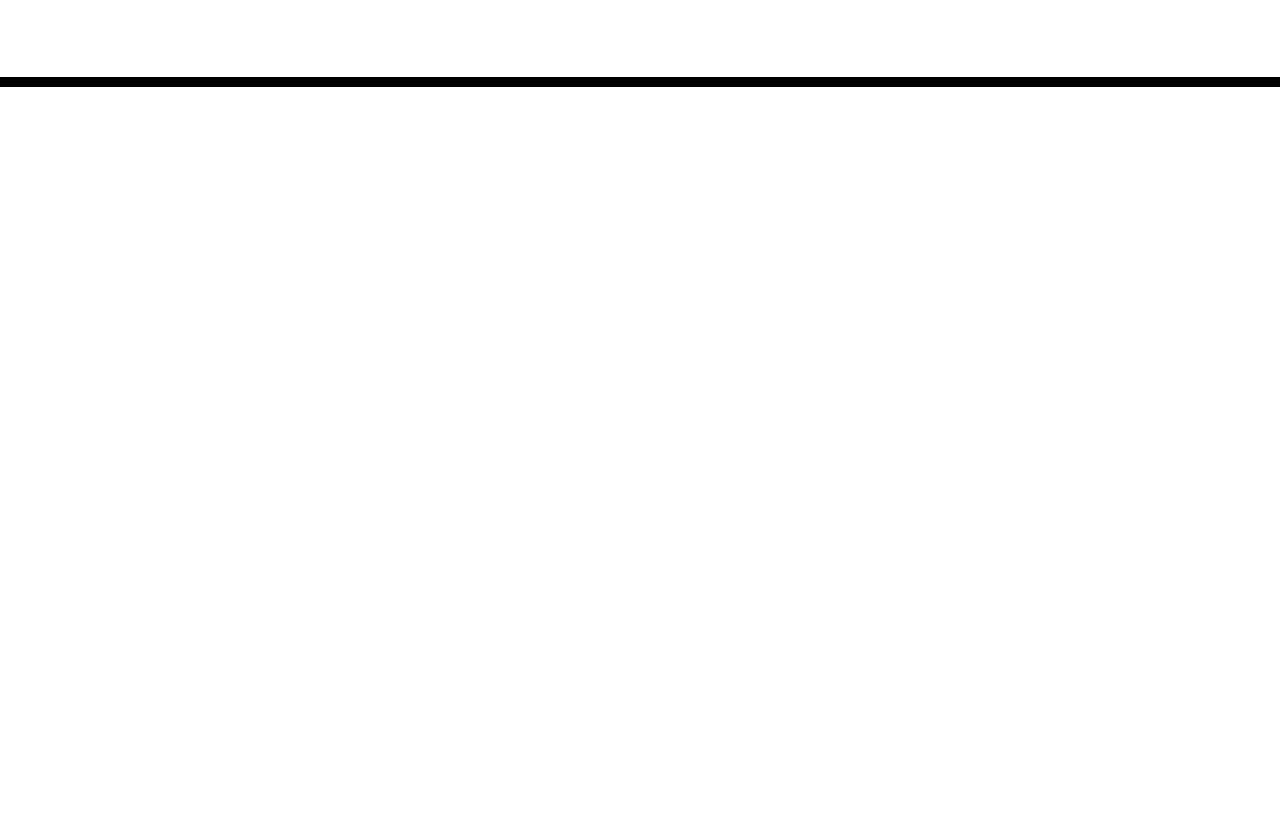
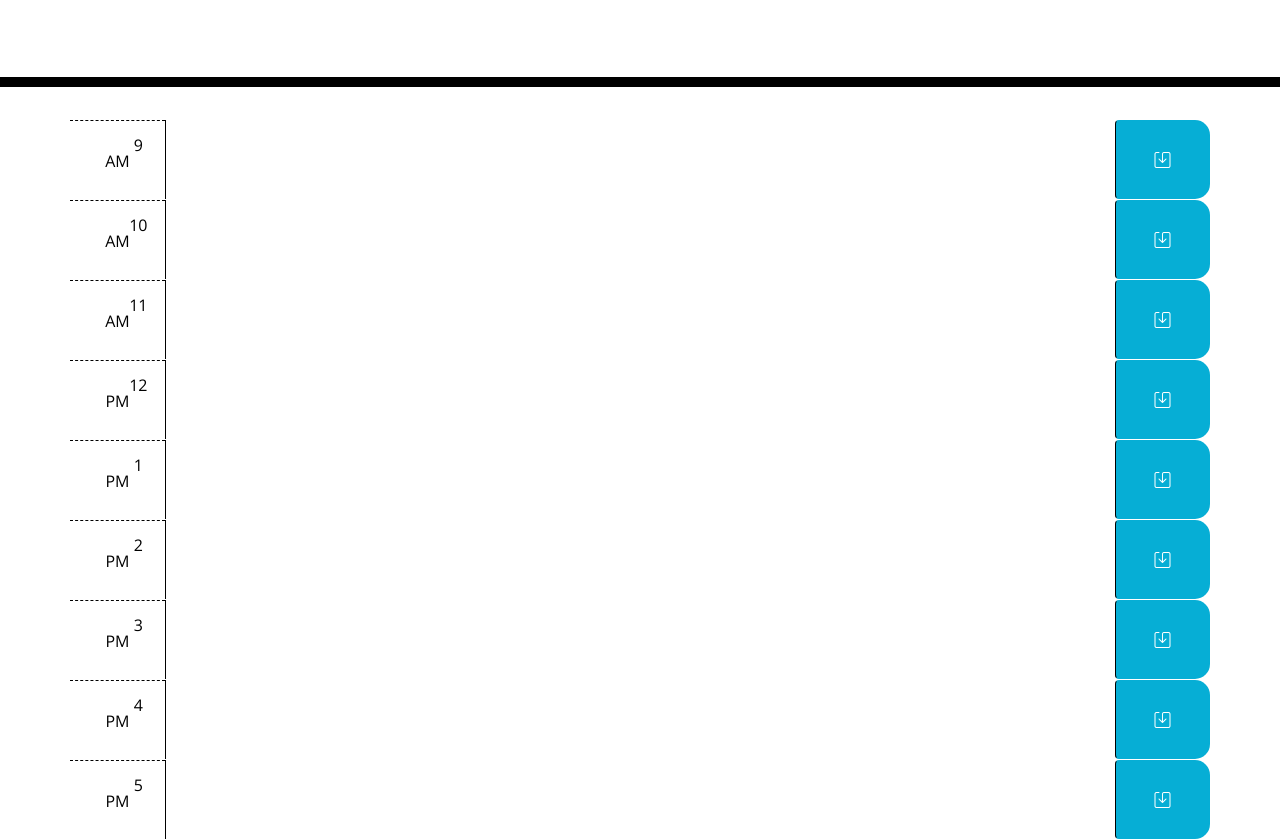
Before and after one commit to vcrichtonhill/super-disco, a plain HTML site: page index.html in a window 1280 px wide. Shown: the part 181-1020 px from the top of the page. Before the commit the page ends 800 px from the top, so only its background shows below. Drawn offline with nearby package versions, Linux system fonts and the light colour scheme; files that its build step writes are made by us from their sources.

Commit message:
added hour slots

```diff
--- /dev/null
+++ b/assets/js/script.js
@@ -0,0 +1,23 @@
+// display current day
+    // append in header
+
+// time blocks 9am - 5pm
+    // create li to append to container
+    // time-block, row, hour classes
+
+// greyed out for past, red present, green future (use classes)
+    // click on block --> enter an event
+    // save in local storage
+
+var saveBtn = document.getElementById("save")
+var taskInput = document.getElementById("task-input")
+
+let taskStorage = localStorage.getItem("taskInput")
+    JSON.stringify(localStorage.getItem("taskInput"))
+
+saveBtn.addEventListener("click", function(){
+    taskStorage.push(taskInput.value.trim());
+    localStorage.setItem("taskInput", JSON.stringify(taskStorage));
+    listBuilder(taskInput.value);
+    taskInput.value = "";
+});
--- a/index.html
+++ b/index.html
@@ -18,7 +18,8 @@
       href="https://fonts.googleapis.com/css?family=Open+Sans&display=swap"
       rel="stylesheet"
     />
-    <link rel="stylesheet" href="style.css" />
+    <link rel="stylesheet" href="https://cdn.jsdelivr.net/npm/bootstrap-icons@1.5.0/font/bootstrap-icons.css">
+    <link rel="stylesheet" href="./assets/css/style.css" />
     <title>Work Day Scheduler</title>
   </head>
 
@@ -29,10 +30,82 @@
       <p id="currentDay" class="lead"></p>
     </header>
     <div class="container">
-      <!-- Timeblocks go here -->
+      <div id="hour-9" class="row time-block">
+        <div class="hour col-md-1">
+          9 AM
+        </div>
+        <textarea id="task-input" class="col-md-10 description">
+        </textarea>
+        <button id="save" class="btn saveBtn col-md-1"><i class="bi bi-save"></i></button>
+      </div>
+      <div id="hour-10" class="row time-block">
+        <div class="hour col-md-1">
+          10 AM
+        </div>
+        <textarea id="task-input" class="col-md-10 description">
+        </textarea>
+        <button id="save" class="btn saveBtn col-md-1"><i class="bi bi-save"></i></button>
+      </div>
+      <div id="hour-11" class="row time-block">
+        <div class="hour col-md-1">
+          11 AM
+        </div>
+        <textarea id="task-input" class="col-md-10 description">
+        </textarea>
+        <button id="save" class="btn saveBtn col-md-1"><i class="bi bi-save"></i></button>
+      </div>
+      <div id="hour-12" class="row time-block">
+        <div class="hour col-md-1">
+          12 PM
+        </div>
+        <textarea id="task-input" class="col-md-10 description">
+        </textarea>
+        <button id="save" class="btn saveBtn col-md-1"><i class="bi bi-save"></i></button>
+      </div>
+      <div id="hour-13" class="row time-block">
+        <div class="hour col-md-1">
+          1 PM
+        </div>
+        <textarea id="task-input" class="col-md-10 description">
+        </textarea>
+        <button id="save" class="btn saveBtn col-md-1"><i class="bi bi-save"></i></button>
+      </div>
+      <div id="hour-14" class="row time-block">
+        <div class="hour col-md-1">
+          2 PM
+        </div>
+        <textarea id="task-input" class="col-md-10 description">
+        </textarea>
+        <button id="save" class="btn saveBtn col-md-1"><i class="bi bi-save"></i></button>
+      </div>
+      <div id="hour-15" class="row time-block">
+        <div class="hour col-md-1">
+          3 PM
+        </div>
+        <textarea id="task-input" class="col-md-10 description">
+        </textarea>
+        <button id="save" class="btn saveBtn col-md-1"><i class="bi bi-save"></i></button>
+      </div>
+      <div id="hour-16" class="row time-block">
+        <div class="hour col-md-1">
+          4 PM
+        </div>
+        <textarea id="task-input" class="col-md-10 description">
+        </textarea>
+        <button id="save" class="btn saveBtn col-md-1"><i class="bi bi-save"></i></button>
+      </div>
+      <div id="hour-17" class="row time-block">
+        <div class="hour col-md-1">
+          5 PM
+        </div>
+        <textarea id="task-input" class="col-md-10 description">
+        </textarea>
+        <button id="save" class="btn saveBtn col-md-1"><i class="bi bi-save"></i></button>
+      </div>
     </div>
 
     <script src="https://code.jquery.com/jquery-3.4.1.min.js"></script>
     <script src="https://cdnjs.cloudflare.com/ajax/libs/moment.js/2.24.0/moment.min.js"></script>
+    <script src="./assets/js/script.js"></script>
   </body>
 </html>
```
